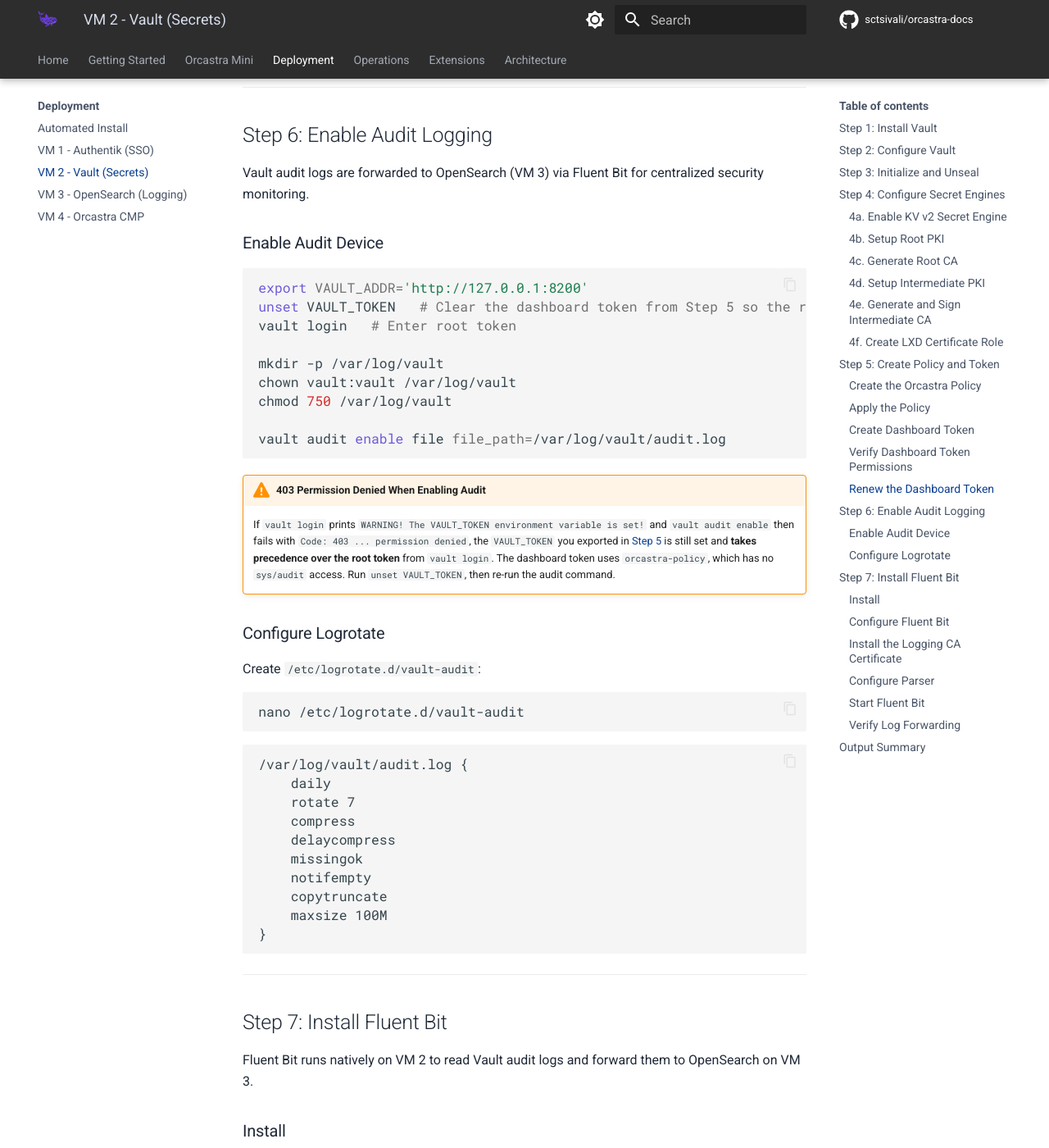
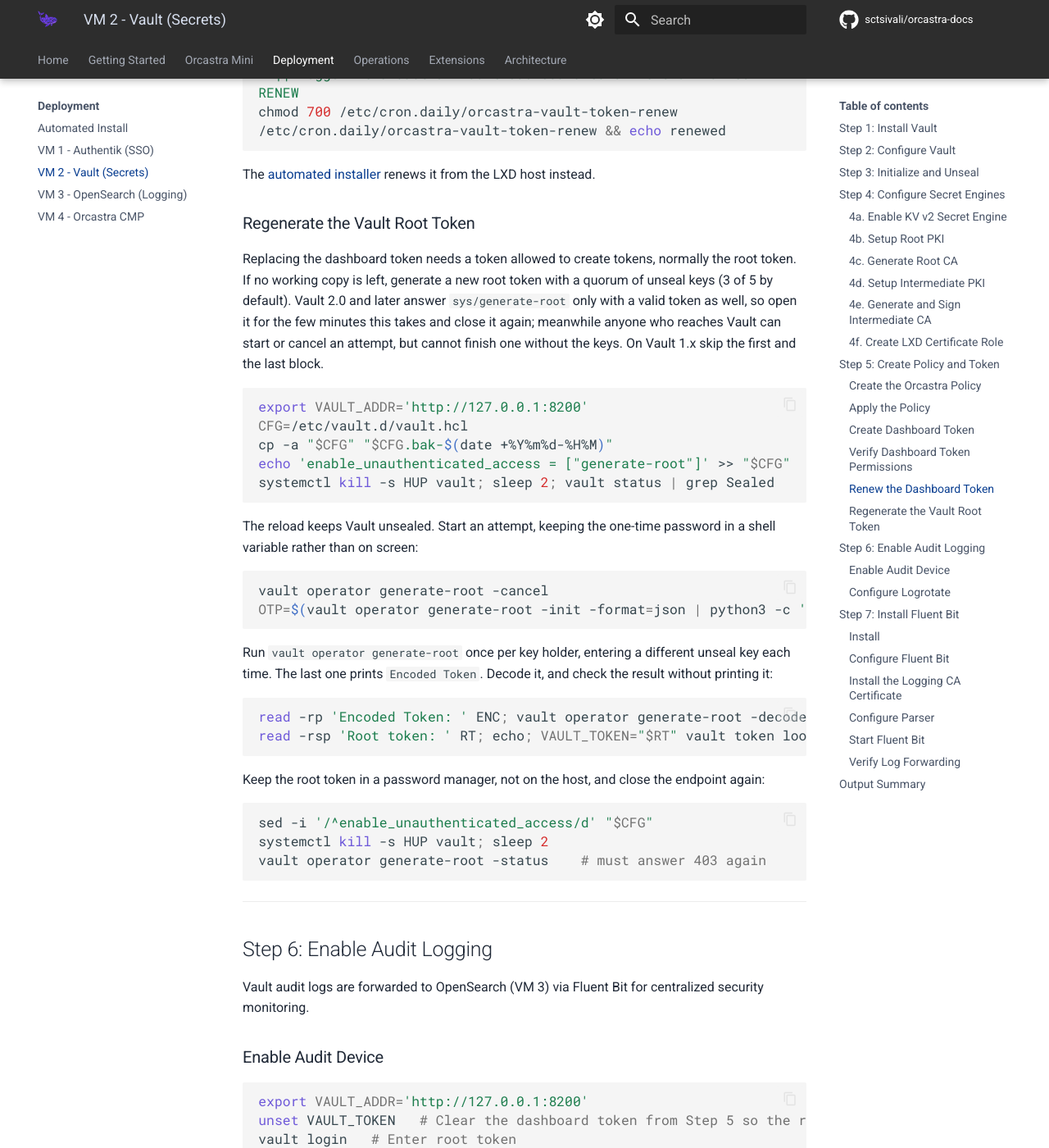
Before and after one commit to sctsivali/orcastra-docs, an MkDocs documentation site: the page built from docs/deployment/vm2-vault.md, in a window 1280 px wide and 1400 px high, scrolled down 6430 px. Shown: the whole window at 82% size. Built offline with MkDocs 1.6.1 and Material for MkDocs 9.7.7, drawn with Linux system fonts in a browser that asks for light colours; comment, search, counter and statistics services are not loaded; the version menu is left out; some of the changed text lies outside the part shown.

Commit message:
docs(vault): the dashboard renews its own token from 1.0.0-RC5
The guide said the backend never renews its token. From 1.0.0-RC5 it
renews a periodic token itself and reports one it cannot renew, so the
daily job is only needed on older releases. Adds how to regenerate a
root token on Vault 2.0, which answers generate-root only with a valid
token unless enable_unauthenticated_access opens it.

````diff
--- a/docs/deployment/vm2-vault.md
+++ b/docs/deployment/vm2-vault.md
@@ -227,13 +227,13 @@ vault token create \
   -display-name="orcastra-dashboard"
 ```
 
-!!! warning "No dashboard token stays valid on its own"
+!!! warning "Create a periodic token, never `-ttl=0`"
     A non-root token created with `-ttl=0` is not permanent. Vault gives it the default
     lease of 768h, so it expires after 32 days (`vault token lookup` shows the
-    `expire_time`). The backend never renews its token, so once it expires every Vault call
-    returns `403` and cluster registration and certificate issuance stop. Create a periodic
-    token as above and renew it on a schedule, see
-    [Renew the Dashboard Token](#renew-the-dashboard-token). Each renewal resets the 30-day
+    `expire_time`) and cannot be renewed past that. Once it expires every Vault call returns
+    `403`: clusters show Error, certificates cannot be issued and integration API keys are
+    refused. Create a periodic token as above. From 1.0.0-RC5 the backend renews it itself,
+    see [Renew the Dashboard Token](#renew-the-dashboard-token); each renewal resets the 30-day
     period, and the token keeps the `default` policy that allows it to renew itself.
 
 ### Verify Dashboard Token Permissions
@@ -261,8 +261,16 @@ No value found at secret/metadata/integrations/api_keys
 
 ### Renew the Dashboard Token
 
-Once the dashboard `.env` exists on **VM 4** ([Step 6 there](vm4-dashboard.md)), add a daily
-job on VM 4 that renews the token:
+From 1.0.0-RC5 the dashboard backend renews a periodic token itself: one worker checks the token
+every hour (`VAULT_TOKEN_RENEW_CHECK_SECONDS`) and renews it once less than half its period is
+left. A token it cannot renew, or not past its maximum lifetime, is reported a week ahead as the
+[Vault token expiring](../operations/operational-events.md#vault-token-expiring) event, and a
+token Vault refuses as [Vault token refused](../operations/operational-events.md#vault-token-refused).
+`VAULT_TOKEN_RENEW_ENABLED=false` turns the renewal off.
+
+On 1.0.0-RC4 and earlier, which do not renew the token, add a daily job on VM 4 once the
+dashboard `.env` exists there ([Step 6 there](vm4-dashboard.md)). It is harmless to keep after
+upgrading:
 
 ```bash
 cat > /etc/cron.daily/orcastra-vault-token-renew << 'RENEW'
@@ -279,6 +287,47 @@ chmod 700 /etc/cron.daily/orcastra-vault-token-renew
 ```
 
 The [automated installer](automated-install.md) renews it from the LXD host instead.
+
+### Regenerate the Vault Root Token
+
+Replacing the dashboard token needs a token allowed to create tokens, normally the root token. If
+no working copy is left, generate a new root token with a quorum of unseal keys (3 of 5 by
+default). Vault 2.0 and later answer `sys/generate-root` only with a valid token as well, so open
+it for the few minutes this takes and close it again; meanwhile anyone who reaches Vault can start
+or cancel an attempt, but cannot finish one without the keys. On Vault 1.x skip the first and the
+last block.
+
+```bash
+export VAULT_ADDR='http://127.0.0.1:8200'
+CFG=/etc/vault.d/vault.hcl
+cp -a "$CFG" "$CFG.bak-$(date +%Y%m%d-%H%M)"
+echo 'enable_unauthenticated_access = ["generate-root"]' >> "$CFG"
+systemctl kill -s HUP vault; sleep 2; vault status | grep Sealed
+```
+
+The reload keeps Vault unsealed. Start an attempt, keeping the one-time password in a shell
+variable rather than on screen:
+
+```bash
+vault operator generate-root -cancel
+OTP=$(vault operator generate-root -init -format=json | python3 -c 'import sys,json; print(json.load(sys.stdin)["otp"])')
+```
+
+Run `vault operator generate-root` once per key holder, entering a different unseal key each time.
+The last one prints `Encoded Token`. Decode it, and check the result without printing it:
+
+```bash
+read -rp 'Encoded Token: ' ENC; vault operator generate-root -decode="$ENC" -otp="$OTP"; unset ENC OTP
+read -rsp 'Root token: ' RT; echo; VAULT_TOKEN="$RT" vault token lookup -format=json | python3 -c 'import sys,json; print(json.load(sys.stdin)["data"]["policies"])'; unset RT
+```
+
+Keep the root token in a password manager, not on the host, and close the endpoint again:
+
+```bash
+sed -i '/^enable_unauthenticated_access/d' "$CFG"
+systemctl kill -s HUP vault; sleep 2
+vault operator generate-root -status    # must answer 403 again
+```
 
 ---
 
````
